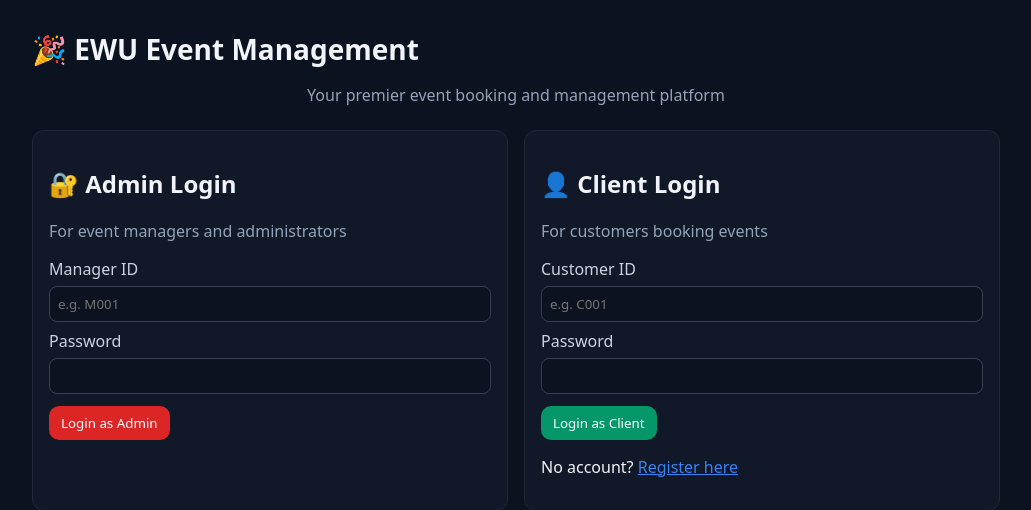
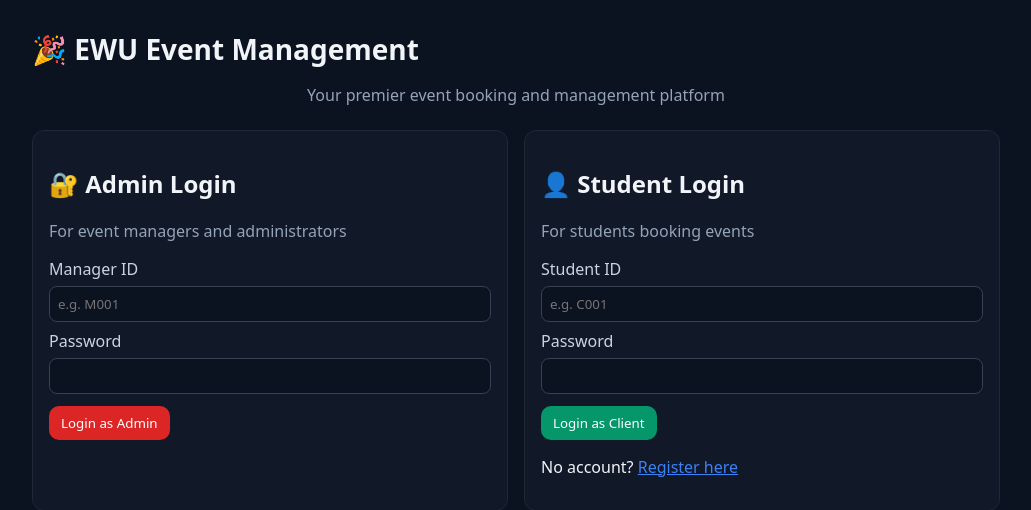
Before and after one commit to sanbisensei/ewu-event-app-v2, a PHP site: page / in a window 1280 px wide. Shown: the top 510 px of the page, without its empty margins (124-1155 px from the left). Run offline with PHP 8.4, Linux system fonts and the light colour scheme.

Commit message:
minor issues

```diff
--- a/index.php
+++ b/index.php
@@ -95,11 +95,11 @@ if ($_SERVER['REQUEST_METHOD'] === 'POST') {
     </div>
 
     <div class="card">
-      <h2>👤 Client Login</h2>
-      <p style="color:#94a3b8;margin-bottom:16px;">For customers booking events</p>
+      <h2>👤 Student Login</h2>
+      <p style="color:#94a3b8;margin-bottom:16px;">For students booking events</p>
       <form method="post">
         <input type="hidden" name="role" value="client">
-        <label>Customer ID</label>
+        <label>Student ID</label>
         <input name="customer_id" required placeholder="e.g. C001">
         <label>Password</label>
         <input type="password" name="customer_pass" required>
```
